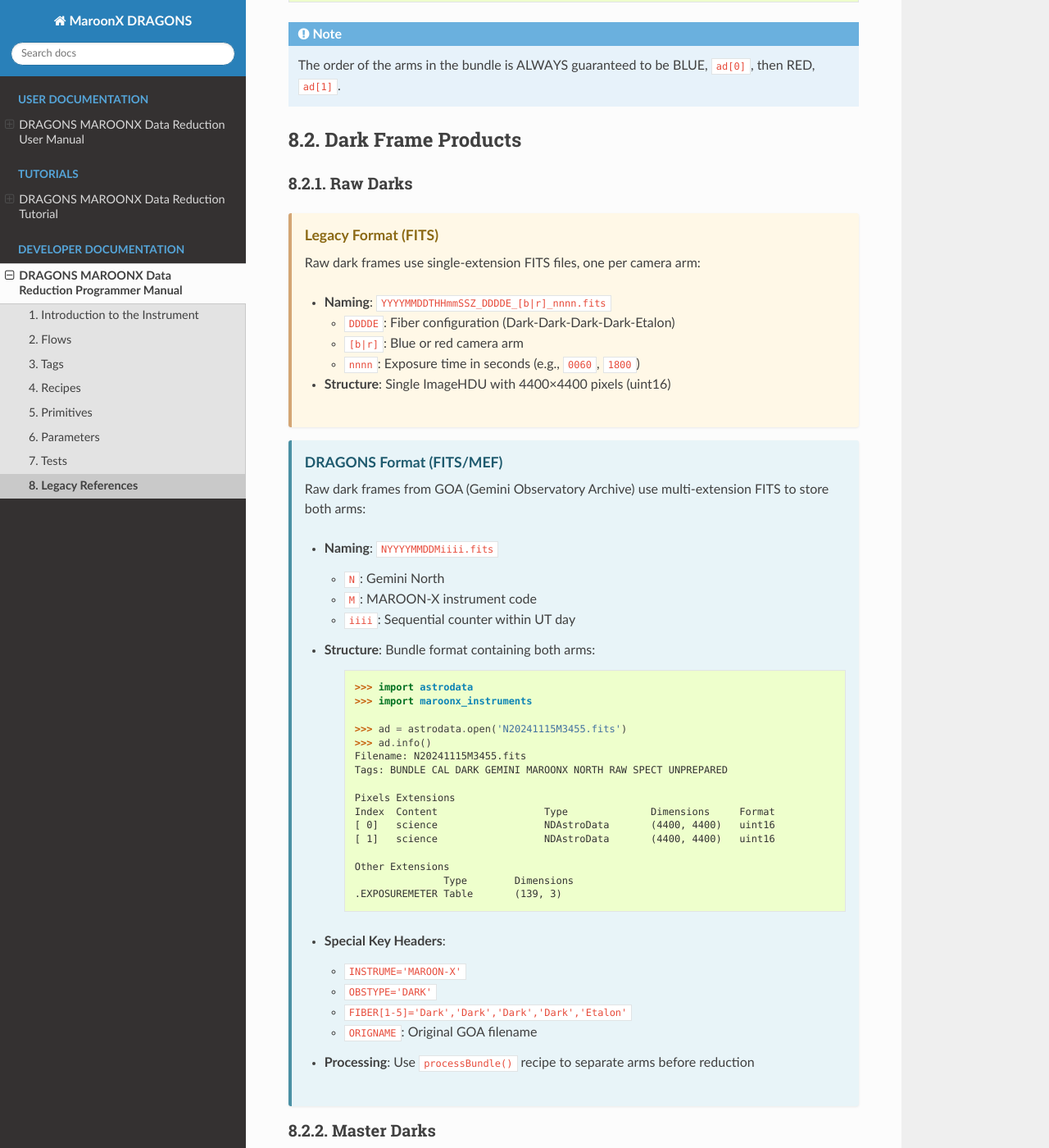
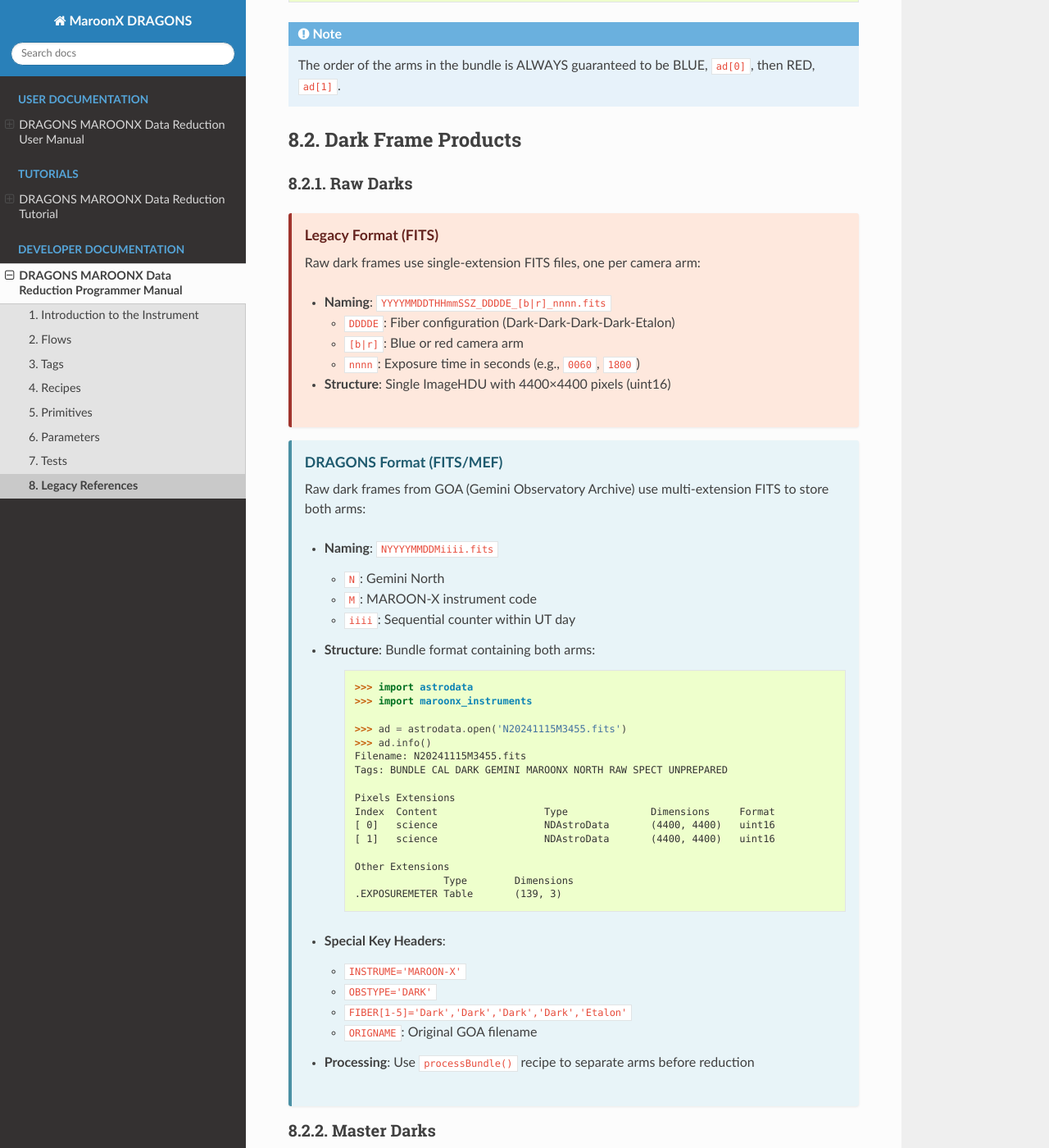
Before and after one commit to GeminiDRSoftware/MAROONXDR, a Sphinx documentation site: the page built from doc/progmanuals/MAROONXDR_ProgManual/legacy.rst, in a window 1280 px wide and 1400 px high, scrolled down 1696 px. Shown: the whole window at 82% size. Built offline with Sphinx 7.4.7 and the Read the Docs theme 3.1.0, drawn with Linux system fonts in a browser that asks for light colours; formulas are drawn with MathJax 3.

Commit message:
legacy topic block is maroon

```diff
--- a/doc/_static/custom.css
+++ b/doc/_static/custom.css
@@ -1,15 +1,15 @@
 /* Custom styling for Legacy and DRAGONS topic blocks */
 
-/* Legacy pipeline blocks - warm amber/beige background */
+/* Legacy pipeline blocks - maroon background matching MaroonX logo */
 .topic.legacy-block {
-    background-color: #fff8e7;
-    border-left: 4px solid #d4a574;
+    background-color: #FEE8DD;
+    border-left: 4px solid #A1342D;
     padding: 1em;
     margin: 1em 0;
 }
 
 .topic.legacy-block .topic-title {
-    color: #8b6914;
+    color: #65241F;
     font-weight: bold;
     font-size: 1.1em;
     margin-bottom: 0.5em;
```
